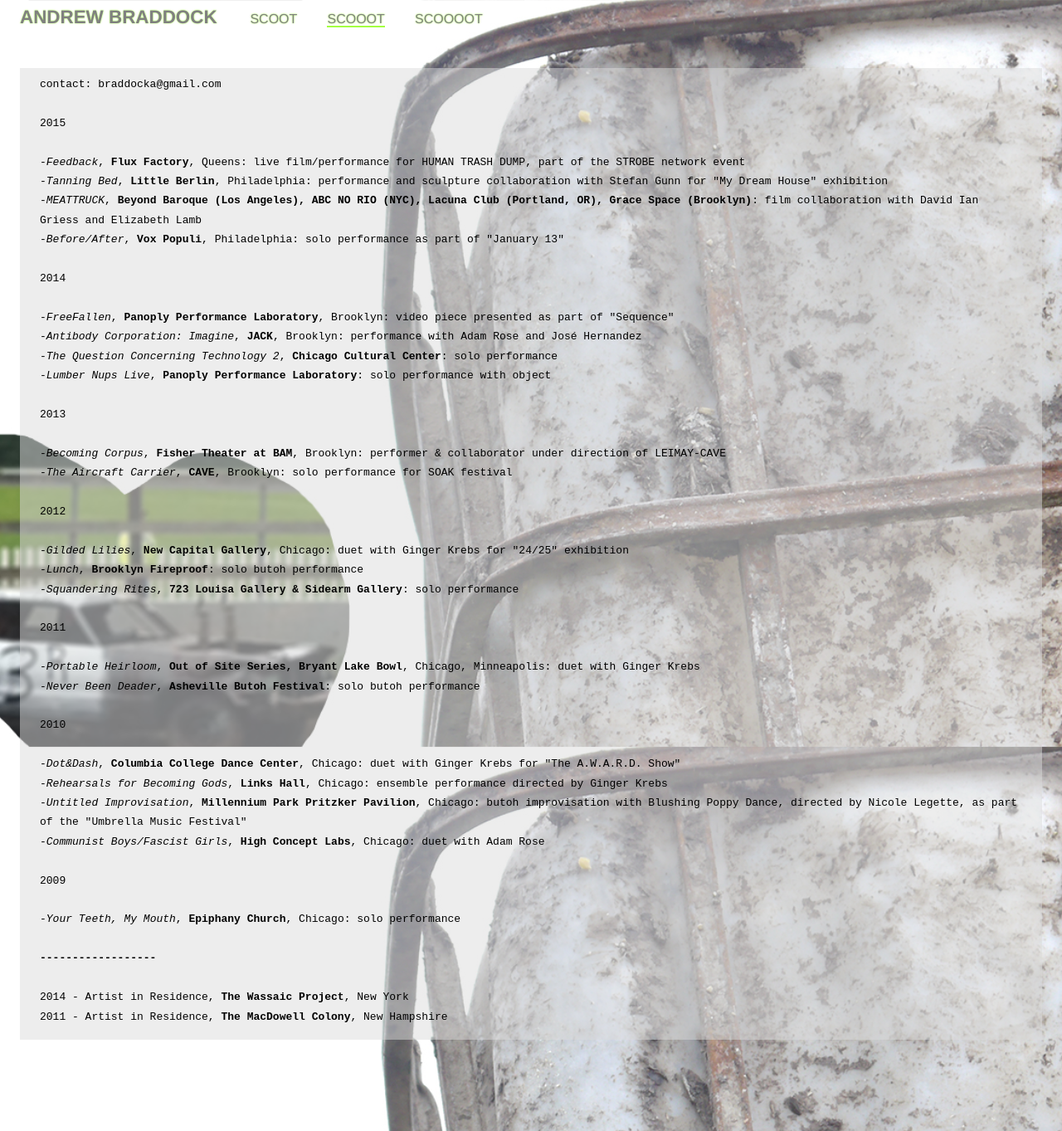
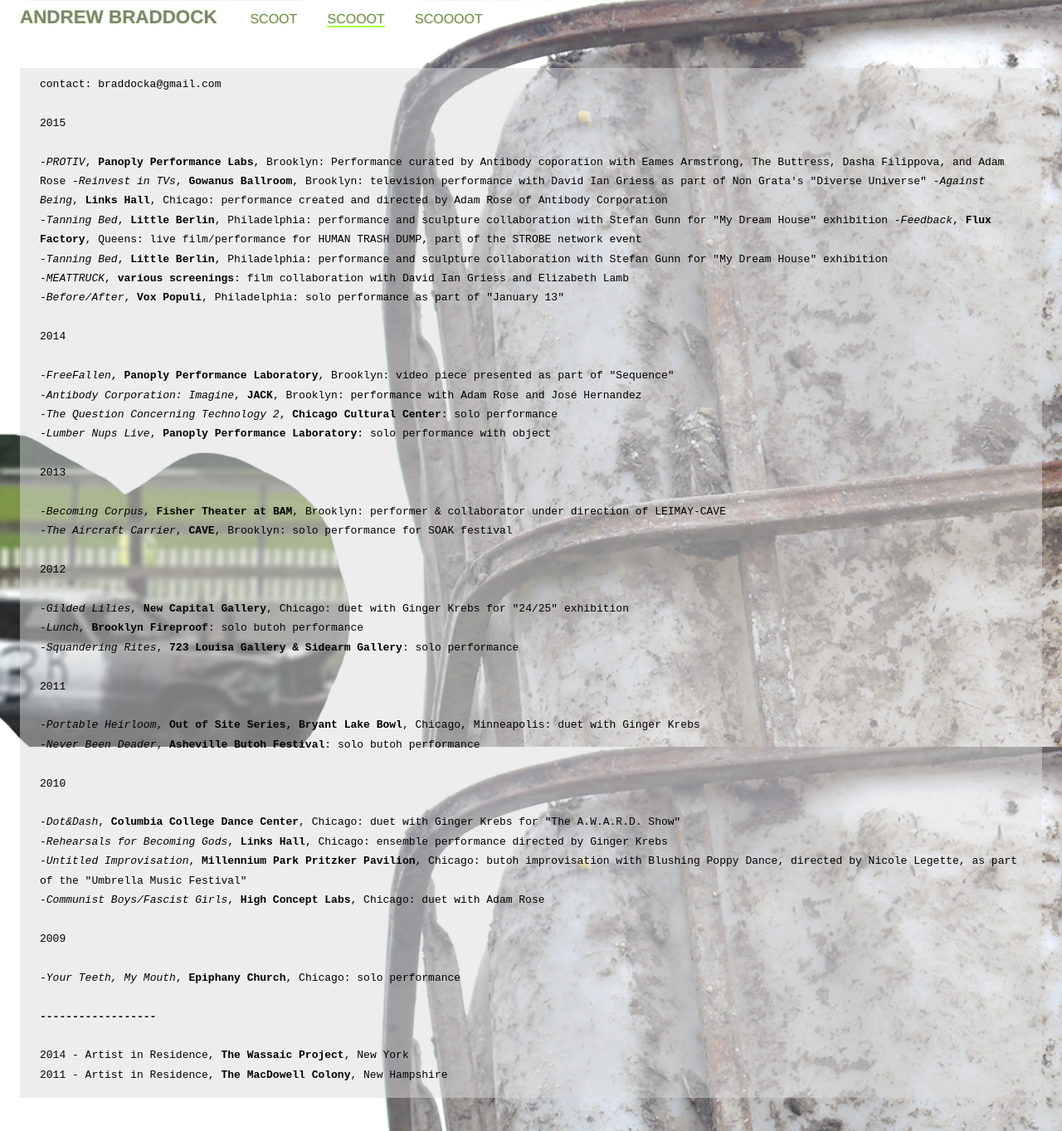
Before and after one commit to scootfence/scootfence.github.io, a Jekyll site: the page built from about.md, in a window 1280 px wide. Shown: the whole page at 83% size. Built offline with Jekyll 4.4.1, drawn with Linux system fonts in a browser that asks for light colours; Markdown is read by kramdown in place of the engine named in the settings.

Commit message:
Update about.md

```diff
--- a/about.md
+++ b/about.md
@@ -8,9 +8,13 @@ contact: braddocka@gmail.com
 <br><br>
 2015
 <br><br>
+-<i>PROTIV</i>, <b>Panoply Performance Labs</b>, Brooklyn: Performance curated by Antibody coporation with Eames Armstrong, The Buttress, Dasha Filippova, and Adam Rose
+-<i>Reinvest in TVs</i>, <b>Gowanus Ballroom</b>, Brooklyn: television performance with David Ian Griess as part of Non Grata's "Diverse Universe"
+-<i>Against Being</i>, <b>Links Hall</b>, Chicago: performance created and directed by Adam Rose of Antibody Corporation
+<br>-<i>Tanning Bed</i>, <b>Little Berlin</b>, Philadelphia: performance and sculpture collaboration with Stefan Gunn for "My Dream House" exhibition
 -<i>Feedback</i>, <b>Flux Factory</b>, Queens: live film/performance for HUMAN TRASH DUMP, part of the STROBE network event
 <br>-<i>Tanning Bed</i>, <b>Little Berlin</b>, Philadelphia: performance and sculpture collaboration with Stefan Gunn for "My Dream House" exhibition
-<br>-<i>MEATTRUCK</i>, <b>Beyond Baroque (Los Angeles), ABC NO RIO (NYC), Lacuna Club (Portland, OR), Grace Space (Brooklyn)</b>: film collaboration with David Ian Griess and Elizabeth Lamb
+<br>-<i>MEATTRUCK</i>, <b>various screenings</b>: film collaboration with David Ian Griess and Elizabeth Lamb
 <br>-<i>Before/After</i>, <b>Vox Populi</b>, Philadelphia: solo performance as part of "January 13"
 <br><br>
 2014
```
